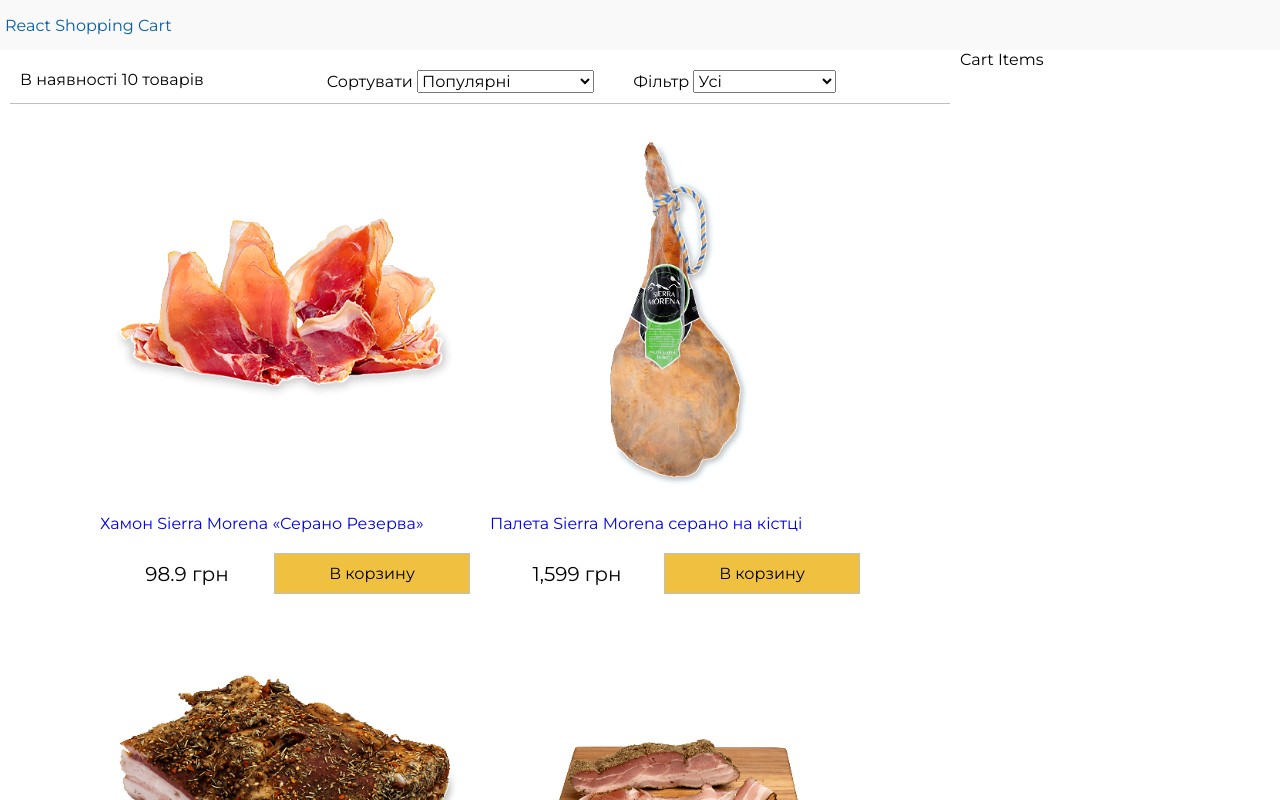
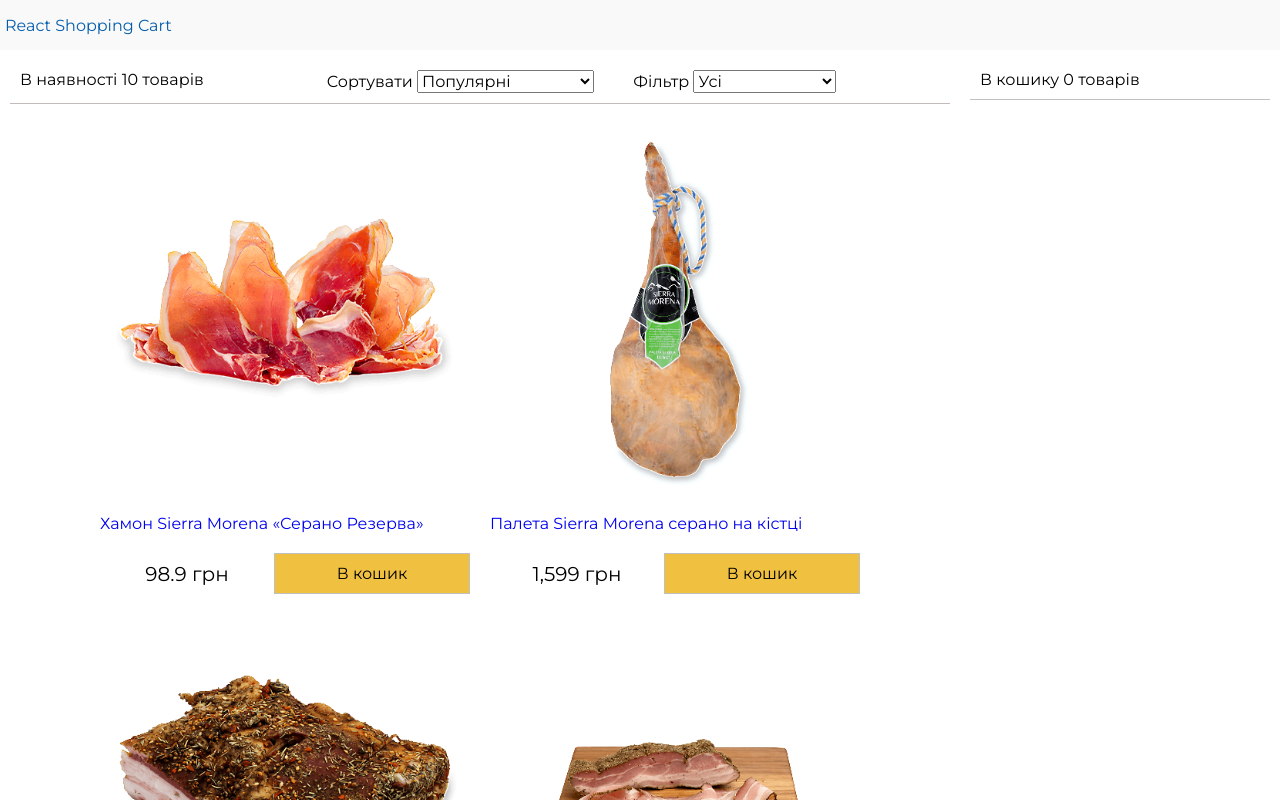
Before and after one commit to AlexCherniuk/react-shop, a React (Create React App) app: page / in a window 1280 px wide. Shown: the top 800 px of the page. Built offline with nearby package versions, Linux system fonts and the light colour scheme.

Commit message:
cart -component

```diff
--- a/src/App.js
+++ b/src/App.js
@@ -1,4 +1,5 @@
 import React, { Component } from 'react'
+import Cart from './components/Cart'
 import Filter from './components/Filter'
 import Products from './components/Products'
 import data from './data.json'
@@ -8,11 +9,34 @@
 
     this.state = {
       products: data.products,
+      cartItems: [],
       filter: "",
       sort: ""
     };
   }
-  category
+
+  removeFromCart = (product) => {
+    const cartItems = this.state.cartItems.slice();
+    this.setState({
+      cartItems: cartItems.filter((x) => x._id !== product._id)
+    });
+  }
+
+  addToCart = (product, callback) => {
+    const cartItems = this.state.cartItems.slice();
+    let alreadyInCart = false;
+
+    cartItems.forEach((item) => { /* перебираем каждый обьеки */
+      if (item._id === product._id) {
+        item.count++;
+        alreadyInCart = true;
+      }
+    });
+    if (!alreadyInCart) {
+      cartItems.push({ ...product, count: 1 })
+    }
+    this.setState({cartItems});
+  };
   /* фильтруем продукты по типу - Сало , Мясо, Колбаса  -  */
   filterProducts = (event) => {
     if (event.target.value === "") {
@@ -66,9 +90,14 @@
                 sort={this.state.sort}
                 filterProducts={this.filterProducts}
                 sortProducts={this.sortProducts} />
-              <Products products={this.state.products} />
+              <Products
+                products={this.state.products}
+                addToCart={this.addToCart} />
             </div>
-            <div className="sidebar">Cart Items</div>
+            <div className="sidebar">
+              <Cart cartItems={this.state.cartItems}
+              removeFromCart={this.removeFromCart} />
+            </div>
           </div>
         </main>
         <footer>
--- /dev/null
+++ b/src/components/Cart.js
@@ -0,0 +1,49 @@
+import React, { Component } from 'react'
+import formatCurrency from '../util';
+
+export default class Cart extends Component {
+    render() {
+        const { cartItems } = this.props;
+
+        return (
+            <div>
+                {cartItems === 0 ? (<div className="cart cart-header">Кошик порожній</div>)
+                    : (<div className="cart cart-header">В кошику {cartItems.length} товарів{" "}
+                    </div>
+                    )}
+                <div className="cart">
+                    <ul className="cart-items">
+                        {cartItems.map(item => (
+                            <li key={item._id}>
+                                <div>
+                                    <img src={item.image} alt={item.title}></img>
+                                </div>
+                                <div>
+                                    <div>{item.title}</div>
+                                    <div className="right">
+                                    {formatCurrency(item.price)} x {item.count}{" "}
+                                    <button className="button" onClick={() => this.props.removeFromCart(item)}>Видалити</button>
+                                    </div>
+                                </div>
+                            </li>
+                        ))}
+                    </ul>
+                </div>
+                {cartItems.length !==0 && (
+                    <div className="cart">
+                     <div className="total">
+                         <div>
+                             До сплати : {" "}
+                             {formatCurrency(
+                                 cartItems.reduce((a, c) => a + c.price * c.count, 0)
+                                 )}
+                         </div>
+                         <button className="button primary">Підтвердити</button>
+                     </div>
+                 </div>
+                )}
+
+            </div>
+        )
+    }
+}
--- a/src/components/Products.js
+++ b/src/components/Products.js
@@ -16,7 +16,7 @@
                                 </a>
                                 <div className="product-price" >
                                     <div>{formatCurrency(product.price)}</div>
-                                    <button className="button primary">В корзину</button>
+                                    <button className="button primary" onClick={()=> this.props.addToCart(product)}>В кошик</button>
                                 </div>
                             </div>
                         </li>
--- a/src/index.css
+++ b/src/index.css
@@ -140,3 +140,54 @@
 .filter div {
   flex: 1;
 }
+/* index.css */
+
+.cart {
+padding: 1rem;
+margin: 1rem;
+display: flex;
+}
+.cart-header{
+ border-bottom: 0.1rem solid #c0c0c0;
+}
+
+.cart-items{
+  padding: 0;
+  width: 100%;
+   list-style-type: none;
+
+}
+
+.cart-items img{
+  width: 10rem;
+}
+.cart-items li {
+  display: flex;
+}
+.cart-items li div {
+  padding: 0.5rem;
+}
+
+.cart-items li div:last-child {
+  flex: 1;
+}
+
+.right{
+  text-align: right;
+}
+
+.total {
+  display: flex;
+  justify-content: space-between;
+  align-items: center;
+  width: 100%;
+}
+
+.total > div {
+  font-style: 2rem;
+}
+.total > div,
+.total > button {
+  flex: 1;
+
+}
--- a/src/util.js
+++ b/src/util.js
@@ -1,3 +1,4 @@
 export default function formatCurrency(num) {
     return Number(num.toFixed(8)).toLocaleString(8) + " грн";
+
 }
```
Also changed, not shown: src/components/Filter.js (line endings or trailing spaces), 1 other file (tests, documents, lock files or other folders).
